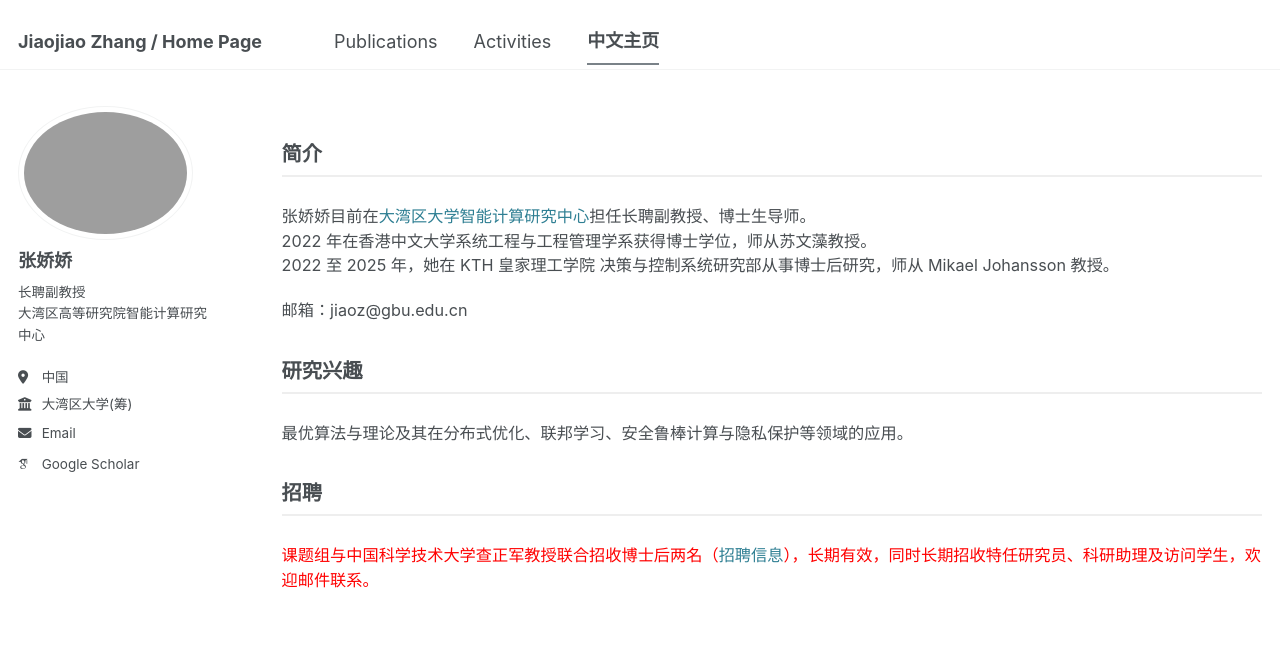
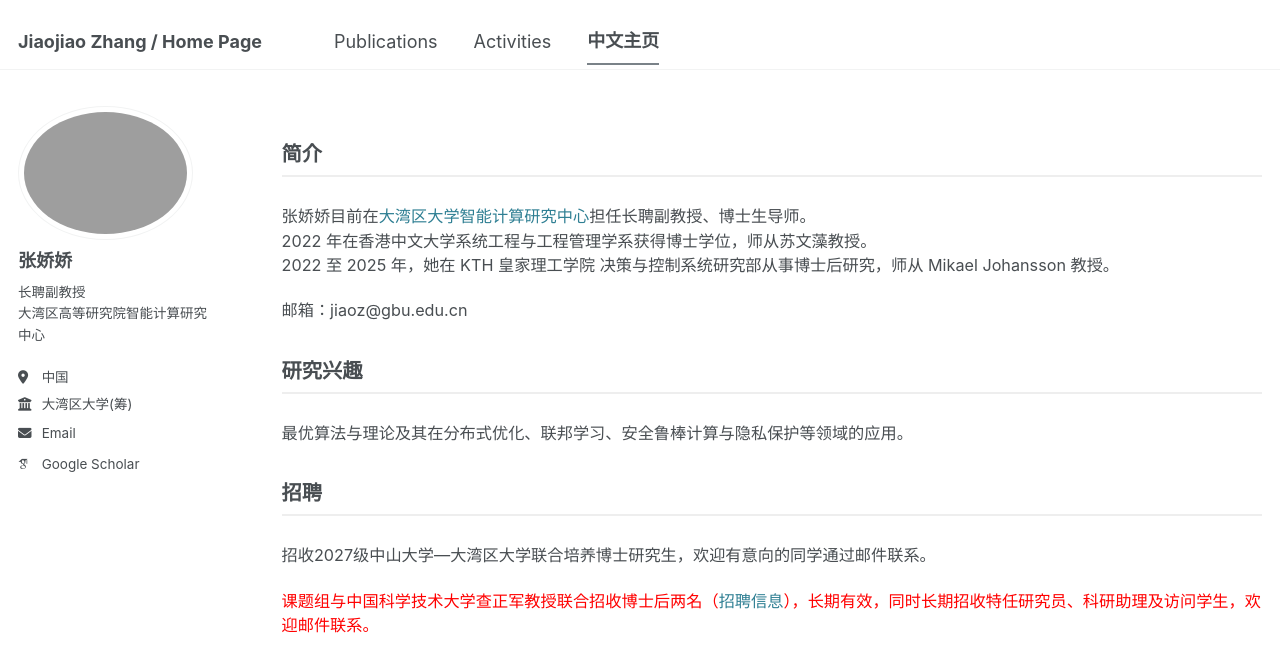
Before and after one commit to JiaojiaoZhang-jjz/JiaojiaoZhang-jjz.github.io, a Jekyll site: the page built from _pages/cn.html, in a window 1280 px wide. Shown: the top 672 px of the page. Built offline with Jekyll 4.4.1, drawn with Linux system fonts in a browser that asks for light colours; some web fonts are replaced.

Commit message:
Update cn_content.md

```diff
--- a/_includes/cn_content.md
+++ b/_includes/cn_content.md
@@ -11,4 +11,6 @@
 最优算法与理论及其在分布式优化、联邦学习、安全鲁棒计算与隐私保护等领域的应用。
 
 <h2 class="category">招聘</h2>
+<span> 招收2027级中山大学—大湾区大学联合培养博士研究生，欢迎有意向的同学通过邮件联系。 <span>
+
 <span style="color:red;"> 课题组与中国科学技术大学查正军教授联合招收博士后两名（<a href="https://www.sciencehr.net/html/bsh/gx/2025/07/143897.html" target="_blank">招聘信息</a>），长期有效，同时长期招收特任研究员、科研助理及访问学生，欢迎邮件联系。<span>
```
